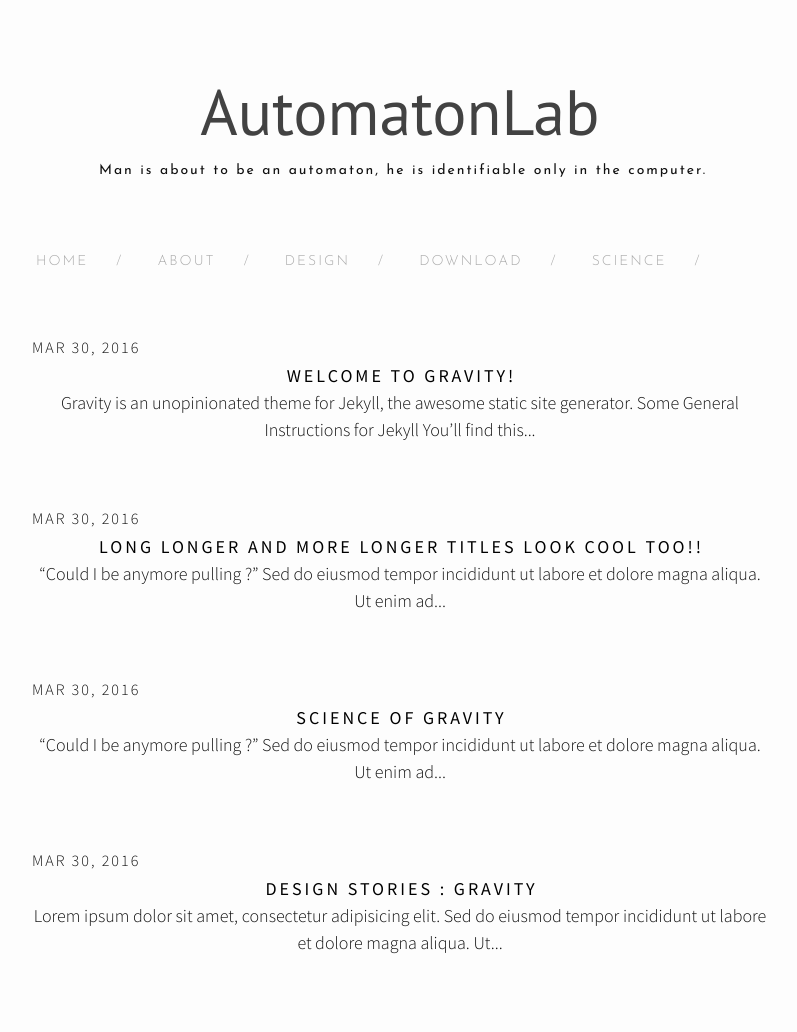
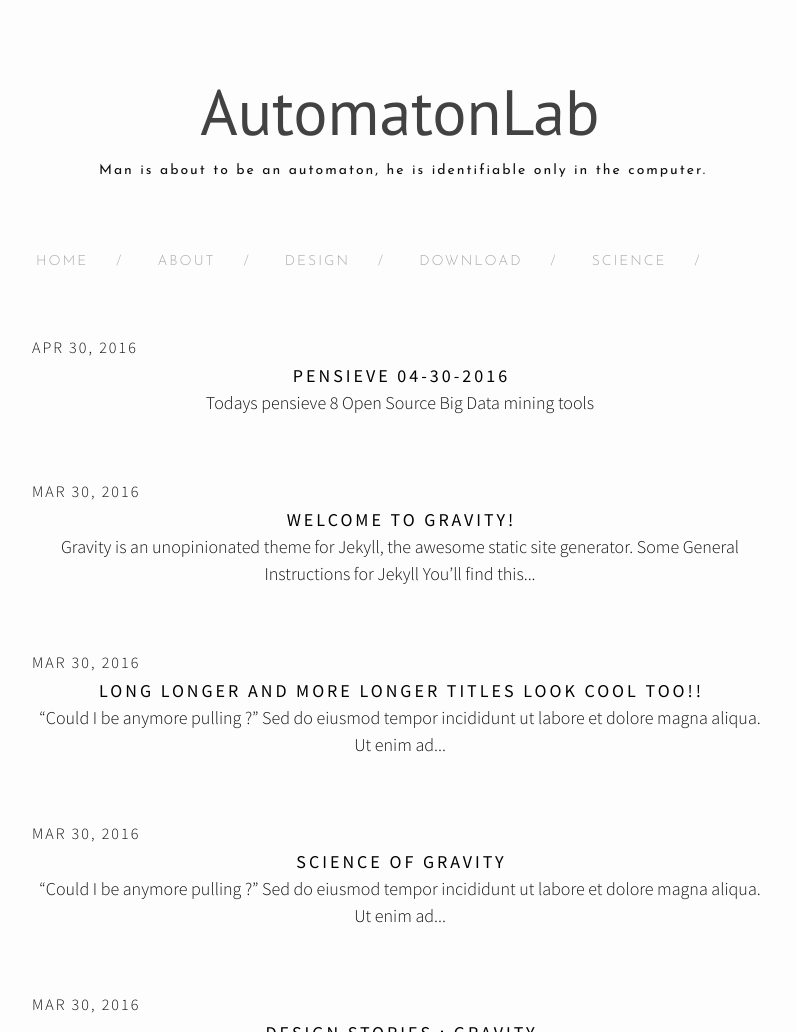
Before and after one commit to jithu123/jithu123.github.io, a Jekyll site: the page built from index.html, in a window 1280 px wide, cut to the strip 0-1032 px from the top of the page. Shown: the whole strip, without its empty margins (240-1037 px from the left). Built offline with Jekyll 4.4.1, drawn with Linux system fonts in a browser that asks for light colours; nearby versions of some CDN libraries; a file with an impossible date is left out.

Commit message:
pensieve update

```diff
--- a/_posts/2016-04-30-pensieve.markdown
+++ b/_posts/2016-04-30-pensieve.markdown
@@ -1,7 +1,7 @@
 ---
 layout: post
 title:  "Pensieve 04-30-2016"
-date:   {{ page.date }}
+date:   2016-04-30 03:28:16 -0700
 categories: pensieve
 ---
 
```
